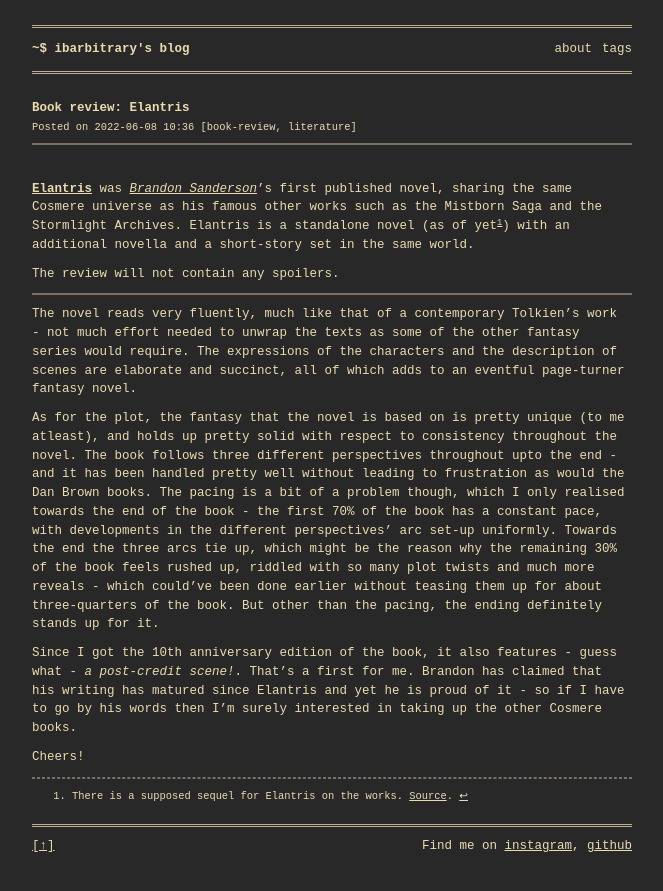
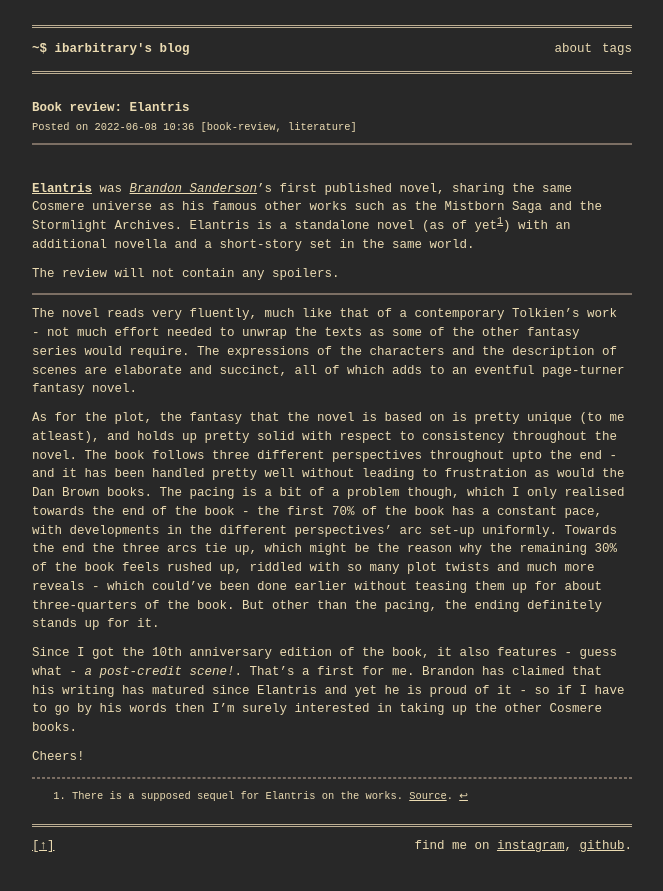
Before and after one commit to IBArbitrary/blog, a Jekyll site: the page built from _posts/2022-06-08-book-review-elantris.md, in a window 1280 px wide. Shown: the top 891 px of the page, without its empty margins (308-971 px from the left). Built offline with Jekyll 4.4.1, drawn with Linux system fonts in a browser that asks for light colours.

Commit message:
qol changes

```diff
--- a/_config.yml
+++ b/_config.yml
@@ -9,7 +9,7 @@ header_pages:
   - about.md
   - tags.html
 
-footer: 'Find me on <a href="https://instagram.com/IBArbitrary">instagram</a>, <a href="https://github.com/IBArbitrary">github</a>'
+footer: 'find me on <a href="https://instagram.com/IBArbitrary">instagram</a>, <a href="https://github.com/IBArbitrary">github</a>.'
 
 plugins:
   - jekyll-seo-tag
--- a/_sass/base.scss
+++ b/_sass/base.scss
@@ -74,9 +74,19 @@ hr.footnote {
   margin-bottom: 0.5pt !important;
 }
 
+sup {
+  vertical-align: super !important;
+  line-height: 0.5em;
+  font-size: 10px;
+}
+
 @media only screen and (max-device-width: 500px) {
   * {
     font-size: $mobile-font-size !important;
+  }
+
+  sup {
+    font-size: 7px !important;
   }
 }
 
@@ -133,10 +143,7 @@ div.tag-list {
   float: right;
   text-align: right;
 }
-sup {
-  vertical-align: top;
-  font-size: 0.7em;
-}
+
 
 /**
  * Highlight/Markup
```
Also changed, not shown: 404.md (+1 -1 lines), index.md (+1 -3 lines).
